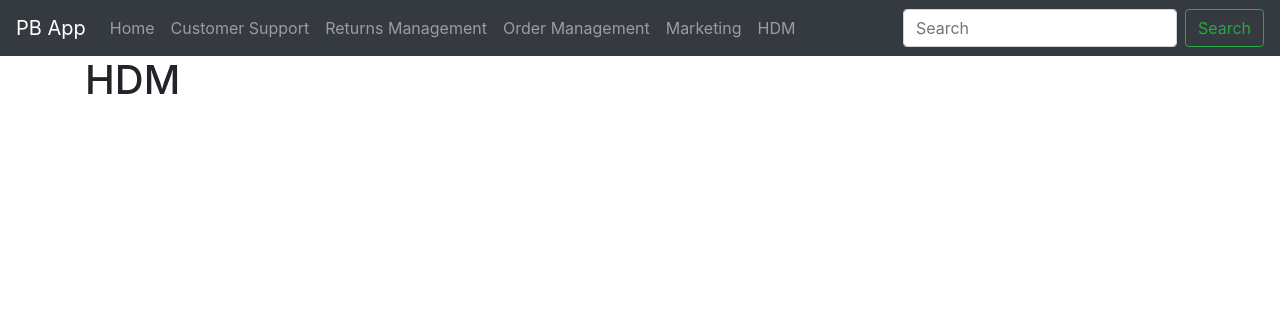
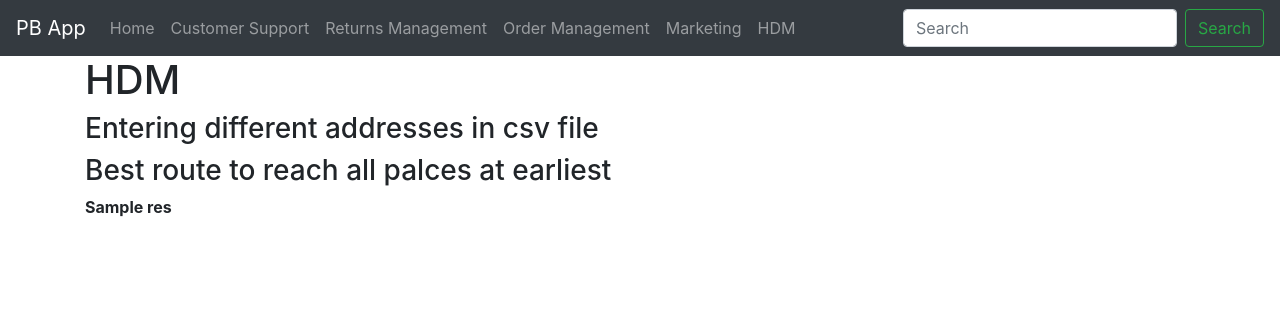
Before and after one commit to AartiBhagtani/Pitney_Bowes, a Flask app: template templates/HDM.html in a window 1280 px wide. Shown: the top 316 px of the page. Run offline with Flask 2, Linux system fonts and the light colour scheme; the template is opened without the code that fills it: most values are stand-ins (such as "Sample title", 1, 10 or a date in 2020); some libraries are stand-ins or nearby versions.

Commit message:
hyperlocal changed

```diff
--- a/templates/HDM.html
+++ b/templates/HDM.html
@@ -1,6 +1,11 @@
 {% extends 'layout.html' %}
 {% block body %}
 	<h1>HDM</h1>
-
-
+	<h3>
+		Entering different addresses in csv file
+	</h3>
+	<h3>
+		Best route to reach all palces at earliest
+	</h3>
+	 <b>{{res}}</b>
 {% endblock %}
```
